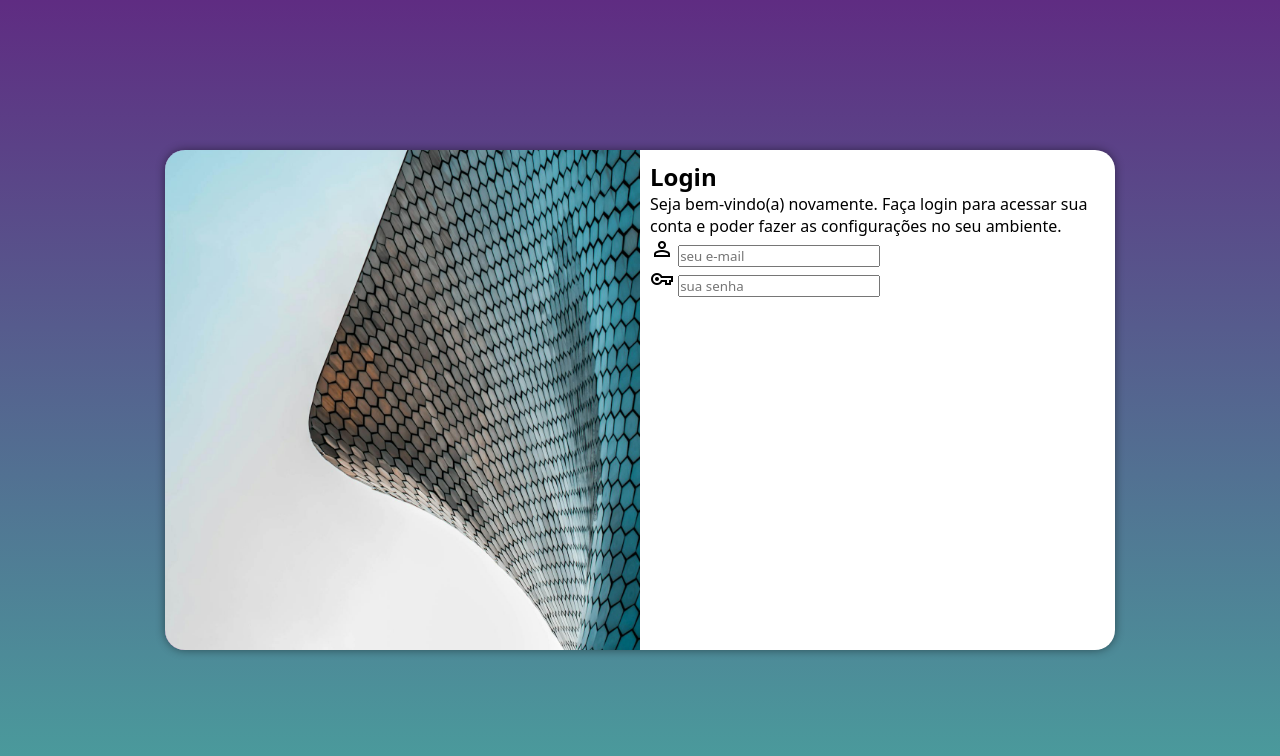
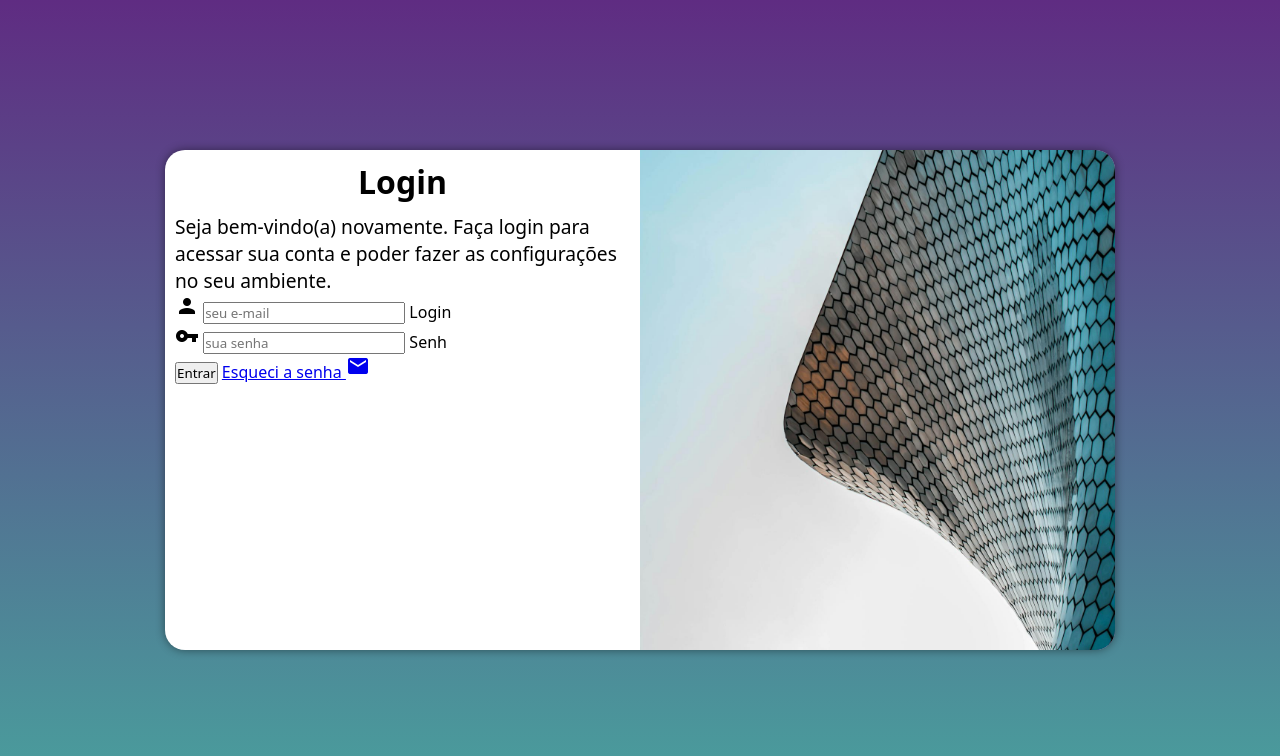
Before and after one commit to felipealmeida92/projeto-login, a plain HTML site: page index.html in a window 1280 px wide. Drawn offline with nearby package versions, Linux system fonts and the light colour scheme.

Commit message:
update forms

```diff
--- a/estilos/media-query.css
+++ b/estilos/media-query.css
@@ -42,13 +42,21 @@ Grandes telas: acima de 1200px
     }
 
     section#login > div#imagem {
-        float: left;
+        float: right;
         width: 50%;
         height: 100%;
     }
 
     section#login > div#formulario {
-        float: right;
+        float: left;
         width: 50%;
     }
+
+    div#formulario h1 {
+        font-size: 2em;
+    }
+
+    div#formulario p {
+        font-size: 1.2em;
+    }
 }
--- a/estilos/style.css
+++ b/estilos/style.css
@@ -54,3 +54,12 @@ section#login > div#formulario {
     display: block;
     padding: 10px;
 }
+
+div#formulario h1 {
+    text-align: center;
+    margin-bottom: 10px;
+}
+
+div#formulario p {
+    font-size: 0.8em;
+}
--- a/index.html
+++ b/index.html
@@ -6,26 +6,33 @@
     <title>Login</title>
     <link rel="stylesheet" href="estilos/style.css">
     <link rel="stylesheet" href="estilos/media-query.css">
-    <link rel="stylesheet" href="https://fonts.googleapis.com/css2?family=Material+Symbols+Outlined:opsz,wght,FILL,GRAD@24,400,0,0" />
+    <link rel="stylesheet" href="https://fonts.googleapis.com/icon?family=Material+Icons">
 </head>
 <body>
     <main>
         <section id="login">
             <div id="imagem">
-
+                <!-- Aqui vai a imagem nas CSS -->
             </div>
             <div id="formulario">
                 <h1>Login</h1>
                 <p>Seja bem-vindo(a) novamente. Faça login para acessar sua conta e poder fazer as configurações no seu ambiente.</p>
-                <form action="login.php" method="post">
-                    <p>
-                        <label for="iemail" class="material-symbols-outlined">person</label>
-                        <input type="email" name="email" id="iemail" placeholder="seu e-mail" required>
-                    </p>
-                    <p>
-                        <label for="isenha" class="material-symbols-outlined">vpn_key</label>
-                        <input type="password" name="senha" id="isenha" placeholder="sua senha" required>
-                    </p>
+                <form action="login.php" method="post" autocomplete="on">
+                    <div class="campo">
+
+                        <i class="material-icons">person</i>
+                        <input type="email" name="login" id="ilogin" placeholder="seu e-mail" autocomplete="email" required maxlength="30">
+                        <label for="ilogin">Login</label>
+                    </div>
+                    <div class="campo">
+                        <i class="material-icons">vpn_key</i>
+                        <input type="password" name="senha" id="isenha" placeholder="sua senha" autocomplete="current-password" required minlength="8" maxlength="20">
+                        <label for="isenha">Senh</label>
+                    </div>
+                    <input type="submit" value="Entrar">
+                    <a href="esqueci.html">
+                        Esqueci a senha <i class="material-icons">mail</i>
+                    </a>
                 </form>
             </div>
         </section>
```
